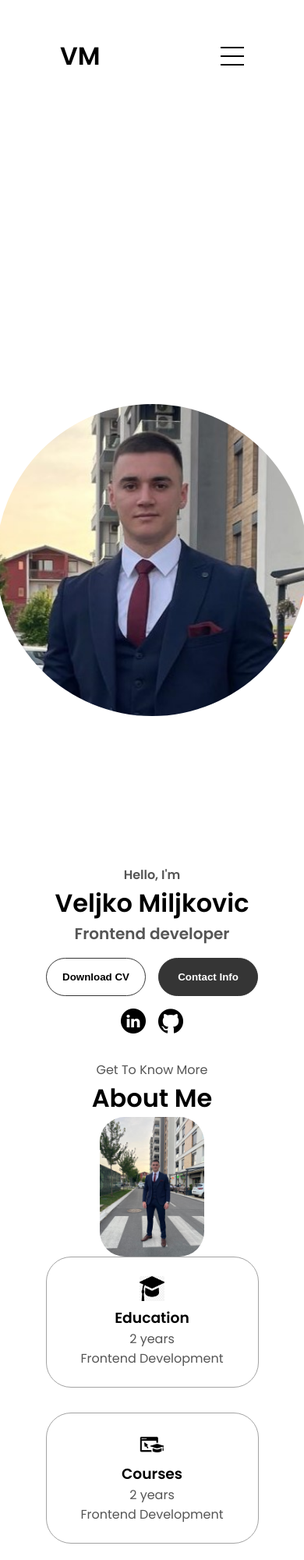
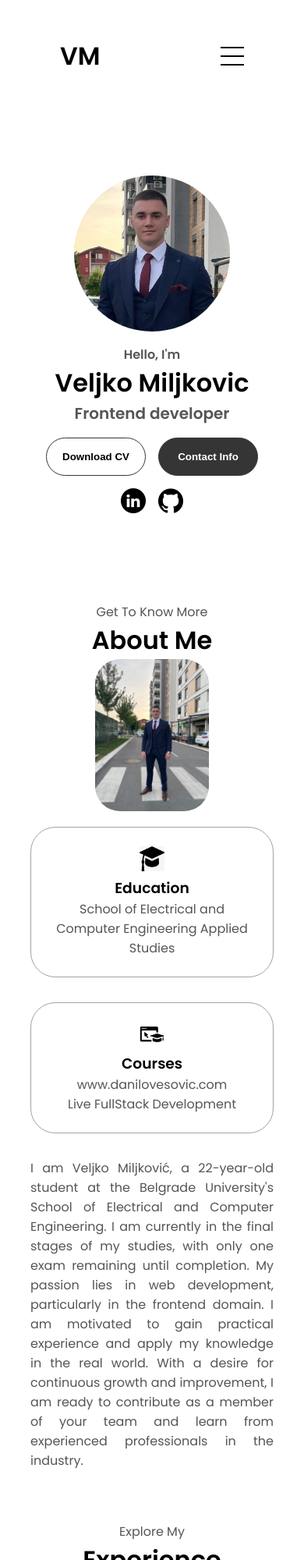
Before and after one commit to veljkoMiljkovic123/html-css-js-potrfolio, a plain HTML site: page index.html in a window 390 px wide. Shown: the top 2000 px of the page at 78% size. Drawn offline with Linux system fonts and the light colour scheme.

Commit message:
Save changes before removing nested repository

```diff
--- a/index.html
+++ b/index.html
@@ -6,10 +6,11 @@
     <meta name="viewport" content="width=device-width, initial-scale=1.0">
     <title>My Portfolio</title>
     <link rel="stylesheet" href="style.css">
-    <link rel="stylesheet" href="responsive.css">
+
 </head>
 
 <body>
+
     <nav id="desktop-nav">
         <div class="logo">
             <a href="index.html">VM</a>
@@ -50,12 +51,12 @@
             <h1 class="title">Veljko Miljkovic</h1>
             <p class="section__text__p2">Frontend developer</p>
             <div class="btn-container">
-                <button class="btn btn-color-2" onclick="window.open('./assets/CV.pdf')">Download CV</button>
+                <button class="btn btn-color-2" onclick="window.open('./assets/cv.pdf')">Download CV</button>
                 <button class="btn btn-color-1" onclick="location.href='./#contact'">Contact Info</button>
             </div>
             <div id="socials-container">
                 <img class="icon" src="./assets/linkedin.png" alt="My Linkedin profile"
-                    onclick="location.href='https://www.linkedin.com/in/veljko-miljkovic-0824652a2/'">
+                    onclick="location.href='https://www.linkedin.com/in/veljko-miljkovic-9b0673304/'">
                 <img class="icon" src="./assets/github.png" alt="My Linkedin profile"
                     onclick="location.href='https://github.com/veljkoMiljkovic123'">
             </div>
@@ -73,20 +74,32 @@
                     <div class="details-container">
                         <img src="./assets/education.png" alt="education icon" class="icon">
                         <h3>Education</h3>
-                        <p>2 years <br> Frontend Development</p>
+                        <p>School of Electrical and Computer Engineering Applied Studies</p>
                     </div>
                     <div class="details-container">
                         <img src="./assets/courses.png" alt="Online courses icon" class="icon">
                         <h3>Courses</h3>
-                        <p>2 years <br> Frontend Development</p>
+                        <p>www.danilovesovic.com</p>
+                        <p>Live FullStack Development</p>
                     </div>
                 </div>
                 <div class="text-container">
-                    <p>Lorem ipsum dolor sit amet consectetur adipisicing elit. Labore, totam soluta, ipsa atque commodi
-                        inventore officia vero consequatur consectetur quaerat eos quasi architecto facere quidem!
-                        Praesentium a impedit dignissimos dolore optio exercitationem neque unde atque sit distinctio
-                        temporibus beatae repellat recusandae, laudantium id nisi quasi. Voluptates optio incidunt quis
-                        accusamus!
+                    <p>I am Veljko Miljković, a 22-year-old
+                        student at the Belgrade
+                        University's School of Electrical and Computer Engineering. I am currently in the
+                        final stages of my studies, with
+                        only one exam remaining until
+                        completion. My passion lies in
+                        web development, particularly in
+                        the frontend domain. I am
+                        motivated to gain practical
+                        experience and apply my
+                        knowledge in the real world. With
+                        a desire for continuous growth
+                        and improvement, I am ready to
+                        contribute as a member of your
+                        team and learn from experienced
+                        professionals in the industry.
                     </p>
                 </div>
             </div>
@@ -99,7 +112,6 @@
         <div class="experience-details-container">
             <div class="about-containers">
                 <div class="details-container">
-                    <h2 class="experience-sub-title">Frontend Development</h2>
                     <div class="article-container">
                         <article>
                             <img src="./assets/true.png" alt="Check icon" class="icon">
@@ -151,7 +163,6 @@
                     </div>
                 </div>
                 <div class="details-container">
-                    <h2 class="experience-sub-title">Back Development</h2>
                     <div class="article-container">
                         <article>
                             <img src="./assets/true.png" alt="Check icon" class="icon">
@@ -248,7 +259,7 @@
             </div>
             <div class="contact-info-container">
                 <img src="./assets/linkedin.png" alt="Linkedin icon" class="icon contact-icon">
-                <p><a href='https://www.linkedin.com/in/veljko-miljkovic-0824652a2/'">Linkedin</a></p>
+                <p><a href='https://www.linkedin.com/in/veljko-miljkovic-9b0673304/'">Linkedin</a></p>
             </div>
         </div>
     </section>
--- a/style.css
+++ b/style.css
@@ -1,78 +1,61 @@
 /* General  */
-
 @import url("https://fonts.googleapis.com/css2?family=Poppins:wght@300;400;500;600&display=swap");
-
 * {
   margin: 0;
   padding: 0;
 }
-
 html {
   scroll-behavior: smooth;
 }
-
 body {
   font-family: "Poppins", sans-serif;
 }
 p {
   color: rgb(85, 85, 85);
 }
-
 /* Transition */
-
 a,
 .btn {
   transition: all 300ms ease;
 }
-
 /* DESKTOP NAV */
-
 nav,
 .nav-links {
   display: flex;
 }
-
 nav {
   justify-content: space-around;
   align-items: center;
   height: 17vh;
 }
-
 .nav-links {
   list-style: none;
   gap: 2rem;
   font-size: 1.5rem;
 }
-
 a {
   color: black;
   text-decoration: none;
   text-decoration-color: wheat;
 }
-
 .nav-links a:hover {
   color: gray;
   text-decoration: underline;
   text-underline-offset: 1rem;
   text-decoration-color: rgb(181, 181, 181);
 }
-
 .logo {
   font-size: 2rem;
   font-weight: 900;
 }
-
 /* Hamburger menu */
-
 #hamburger-nav {
   display: none;
 }
-
 .hamburger-menu {
   position: relative;
   display: inline-block;
 }
-
 .hamburger-icon {
   display: flex;
   flex-direction: column;
@@ -81,14 +64,12 @@ a {
   width: 30px;
   cursor: pointer;
 }
-
 .hamburger-icon span {
   width: 100%;
   height: 2px;
   background-color: black;
   transition: all 0.3 ease-in-out;
 }
-
 .menu-links {
   position: absolute;
   top: 100%;
@@ -99,7 +80,6 @@ a {
   overflow: hidden;
   transition: all 0.3 ease-in-out;
 }
-
 .menu-links a {
   display: block;
   padding: 10px;
@@ -109,15 +89,12 @@ a {
   text-decoration: none;
   transition: all 0.3 ease-in-out;
 }
-
 .menu-links li {
   list-style: none;
 }
-
 .menu-links.open {
   max-height: 300px;
 }
-
 .hamburger-icon.open span:first-child {
   transform: rotate(45deg) translate(10px, 5px);
 }
@@ -136,9 +113,7 @@ a {
 .hamburger-icon span:first-child {
   transform: none;
 }
-
 /* SECTIONS */
-
 section {
   padding-top: 4vh;
   height: 96vh;
@@ -149,17 +124,16 @@ section {
 
 .section-container {
   display: flex;
+
 }
 
 /* PROFILE SECTION */
-
 #profile {
   display: flex;
   justify-content: center;
   gap: 5rem;
   height: 80vh;
 }
-
 .section__pic-container {
   display: flex;
   height: 400px;
@@ -172,13 +146,11 @@ section {
   width: 400px;
   object-fit: cover;
 }
-
 .section__text {
   align-self: center;
   text-align: center;
   margin-top: 100px;
 }
-
 .section__text p {
   font-weight: 600;
 }
@@ -209,15 +181,12 @@ section {
 .icon:hover {
   transform: scale(1.1);
 }
-
 /* BUTTONS */
-
 .btn-container {
   display: flex;
   justify-content: center;
   gap: 1rem;
 }
-
 .btn {
   font-weight: 600;
   transition: all 300ms ease;
@@ -229,19 +198,16 @@ section {
 .btn-color-2 {
   border: rgb(53, 53, 53) 0.1rem solid;
 }
-
 .btn-color-1:hover,
 .btn-color-2:hover {
   cursor: pointer;
 }
-
 .btn-color-1,
 .btn-color-2:hover {
   cursor: pointer;
   background-color: rgb(53, 53, 53);
   color: white;
 }
-
 .btn-color-1:hover {
   background-color: rgb(0, 0, 0);
 }
@@ -254,39 +220,35 @@ section {
 .btn-container {
   gap: 1rem;
 }
-
 /* ABOUT SECTION */
-
 #about {
   position: relative;
 }
-
 .about-containers {
   gap: 2rem;
   margin-bottom: 2rem;
   margin-top: 2rem;
 }
-
 .about-details-container {
   justify-content: center;
   flex-direction: column;
+
 }
 
 .about-containers,
 .about-details-container {
   display: flex;
+  margin-top: 20px;
 }
 
 .about-pic {
   border-radius: 2rem;
 }
-
 .arrow {
   position: absolute;
   right: -5rem;
   bottom: 2.5rem;
 }
-
 .details-container {
   padding: 1.5rem;
   flex: 1;
@@ -296,37 +258,30 @@ section {
   border-color: rgb(163, 163, 163);
   text-align: center;
 }
-
 .section-container {
   gap: 4rem;
   height: 80%;
 }
-
 .section__pic-container {
   height: 400px;
   width: 400px;
   margin: auto 0;
 }
-
 /* Experience section*/
-
 #experience {
   position: relative;
 }
-
 .experience-sub-title {
   color: rgb(85, 85, 85);
   font-weight: 600;
   font-size: 1.75rem;
   margin-bottom: 2rem;
 }
-
 .experience-details-container {
   display: flex;
   justify-content: center;
   flex-direction: column;
 }
-
 .article-container {
   display: flex;
   text-align: initial;
@@ -335,66 +290,53 @@ section {
   gap: 2.5rem;
   justify-content: space-around;
 }
-
 article {
   display: flex;
   width: 10rem;
   justify-content: space-around;
   gap: 0.5rem;
 }
-
 article .icon {
   cursor: default;
 }
-
 article:hover {
   background-color: rgba(97, 101, 101, 0.5);
 }
-
 /* Projects section */
-
 #projects {
   position: relative;
 }
-
 .color-container {
   border-color: rgb(163, 163, 163);
   background: rgb(250, 250, 250);
 }
-
 .project-img {
   border-radius: 2rem;
   width: 90%;
   height: 90%;
   object-fit: contain;
 }
-
 .project-title {
   margin: 1rem;
   color: black;
 }
-
 .project-btn {
   color: black;
   border-color: rgb(163, 163, 163);
 }
-
 .article-container {
   display: flex;
   text-align: initial;
   flex-wrap: wrap;
   justify-content: center;
 }
-
 /* CONTACT PAGE */
-
 #contact {
   display: flex;
   justify-content: center;
   flex-direction: column;
   height: 70vh;
 }
-
 .contact-info-upper-container {
   display: flex;
   justify-content: center;
@@ -405,7 +347,6 @@ article:hover {
   margin: 2rem auto;
   padding: 0.5rem;
 }
-
 .contact-info-container {
   display: flex;
   align-items: center;
@@ -413,26 +354,20 @@ article:hover {
   gap: 0.5rem;
   margin: 1rem;
 }
-
 .contact-info-container p {
   font-size: larger;
 }
-
 .contact-icon {
   cursor: default;
 }
-
 /* FOOTER SECTION */
-
 footer {
   height: 26vh;
   margin: 0 1rem;
 }
-
 footer p {
   text-align: center;
 }
-
 @media screen and (max-width: 1400px) {
   #profile {
     height: 100vh;
@@ -443,7 +378,6 @@ footer p {
     flex-wrap: wrap;
   }
 }
-
 @media screen and (max-width: 1200px) {
   #desktop-nav {
     display: none;
@@ -456,17 +390,14 @@ footer p {
     margin-top: 2rem;
   }
   /* menjao  display:block*/
-
   /* display:block */
-
   #profile {
-    height: 140vh;
-    margin-bottom: 0;
+    height: 90vh;
+    margin-bottom: 3rem;
     display: flex;
     flex-direction: column;
     gap: 30px;
   }
-
   .section-container {
     display: block;
   }
@@ -478,31 +409,43 @@ footer p {
     height: fit-content;
   }
   section {
-    margin: 0 15%;
+    margin: 0 5%;
+    margin: 0 10%;
   }
 
   .section__pic-container {
     width: auto;
-    height: 46vw;
+    height: 56vw;
     justify-content: center;
   }
-
+  .section__pic-container .img-logo {
+    border-radius: 100%;
+    height: 300px;
+    width: 300px;
+    object-fit: cover;
+  }
+  .section__text {
+    align-self: center;
+    text-align: center;
+    margin-top: 50px; /* Prilagodi margin */
+  }
   .about-containers {
-    margin-top: 0;
+    margin-top: 0px;
   }
 }
-
-@media screen and (max-width: 600px) {
+@media screen and (max-width: 650px) {
   #contact,
   footer {
     height: 40vh;
   }
   #profile {
-    height: 140vh;
-    margin-bottom: 0;
+    height: 60vh;
+    margin-bottom: 4rem;
+    margin-bottom: 5rem;
     display: flex;
     flex-direction: column;
-    gap: 130px;
+    gap: 0px;
+    gap: 20px;
   }
   article {
     font-size: 1rem;
@@ -529,7 +472,13 @@ footer p {
   /* menjao pisalo .logo:1.5rem */
   .img-logo {
     font-size: 1.5rem;
-    margin-block: 5rem;
+    margin-block: 3rem;
+  }
+  .section__pic-container .img-logo {
+    border-radius: 100%;
+    height: 200px;
+    width: 200px;
+    object-fit: cover;
   }
   .nav-links {
     flex-direction: column;
@@ -538,7 +487,7 @@ footer p {
   }
   .section__pic-container {
     width: auto;
-    height: 46vw;
+    height: 50vw;
     justify-content: center;
   }
   .section__text__p2 {
```
Also changed, not shown: 1 other file. Lines whose indentation alone changed are shown as unchanged.
